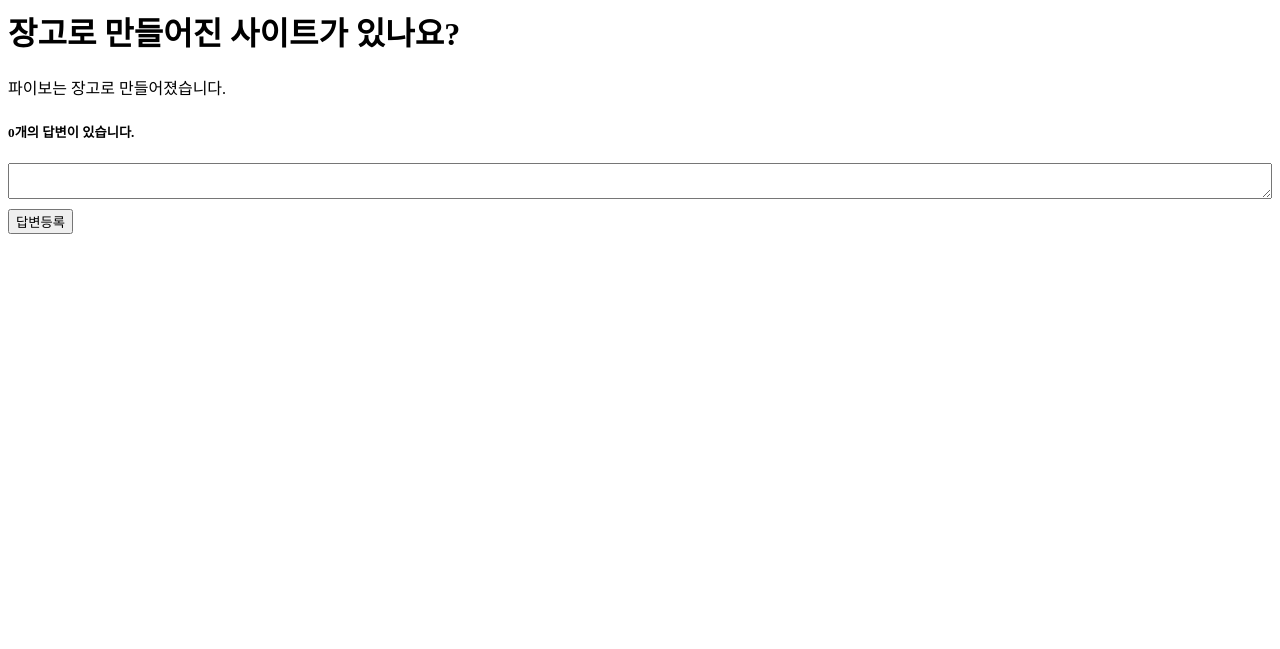
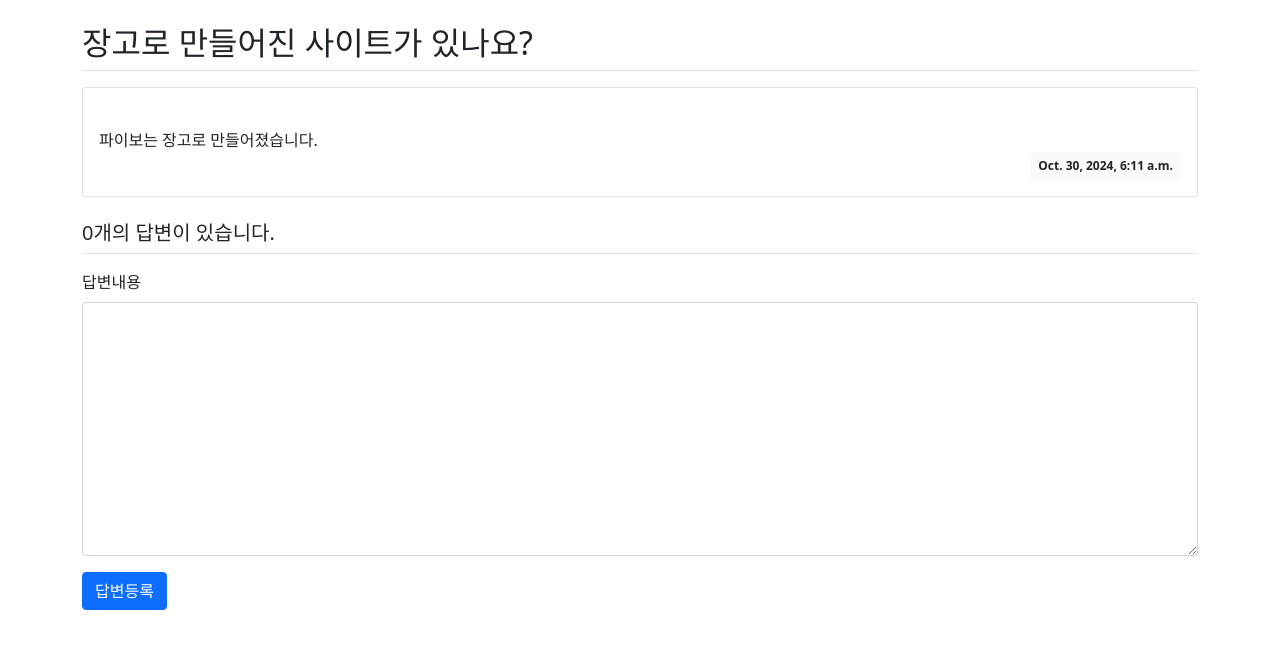
Before and after one commit to psw109/django_tutorial, a Django app: page /pybo/3/ in a window 1280 px wide. Shown: the top 649 px of the page. Run offline with Django 5.2, Linux system fonts and the light colour scheme; data comes from the database, SQL or seed files in the repository; some libraries are stand-ins or nearby versions.

Commit message:
refactor: 코드 보강

```diff
--- a/templates/pybo/question_detail.html
+++ b/templates/pybo/question_detail.html
@@ -1,17 +1,56 @@
 {% load static %}
-<link rel="stylesheet" type="text/css" href="{% static 'style.css' %}" />
-<h1>{{question.subject}}</h1>
-<div>{{question.content}}</div>
-
-<h5>{{ question.answer_set.count }}개의 답변이 있습니다.</h5>
-<ul>
+<link
+  rel="stylesheet"
+  type="text/css"
+  href="{% static 'bootstrap.min.css' %}"
+/>
+<div class="container my-3">
+  <!-- 질문 -->
+  <h2 class="border-bottom py-2">{{ question.subject }}</h2>
+  <div class="card my-3">
+    <div class="card-body">
+      <div class="card-text" style="white-space: pre-line">
+        {{ question.content }}
+      </div>
+      <div class="d-flex justify-content-end">
+        <div class="badge bg-light text-dark p-2">
+          {{ question.create_date }}
+        </div>
+      </div>
+    </div>
+  </div>
+  <!-- 답변 -->
+  <h5 class="border-bottom my-3 py-2">
+    {{question.answer_set.count}}개의 답변이 있습니다.
+  </h5>
   {% for answer in question.answer_set.all %}
-  <li>{{answer.content}}</li>
+  <div class="card my-3">
+    <div class="card-body">
+      <div class="card-text" style="white-space: pre-line">
+        {{ answer.content }}
+      </div>
+      <div class="d-flex justify-content-end">
+        <div class="badge bg-light text-dark p-2">{{ answer.create_date }}</div>
+      </div>
+    </div>
+  </div>
   {% endfor %}
-</ul>
-
-<form action="{% url 'pybo:answer_create' question.id %}" method="post">
-  {% csrf_token %}
-  <textarea name="content" id="content" row="15"></textarea>
-  <input type="submit" value="답변등록" />
-</form>
+  <!-- 답변 등록 -->
+  <form
+    action="{% url 'pybo:answer_create' question.id %}"
+    method="post"
+    class="my-3"
+  >
+    {% csrf_token %}
+    <div class="mb-3">
+      <label for="content" class="form-label">답변내용</label>
+      <textarea
+        name="content"
+        id="content"
+        class="form-control"
+        rows="10"
+      ></textarea>
+    </div>
+    <input type="submit" value="답변등록" class="btn btn-primary" />
+  </form>
+</div>
```
